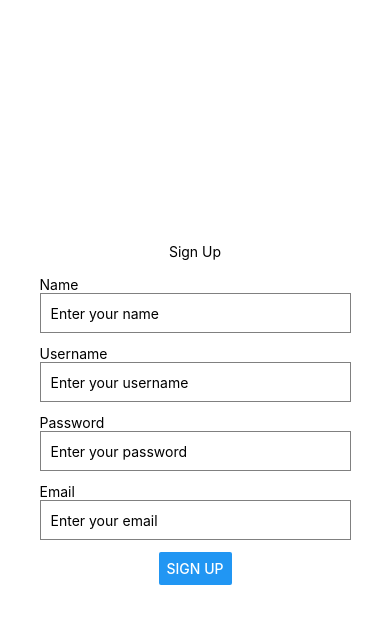
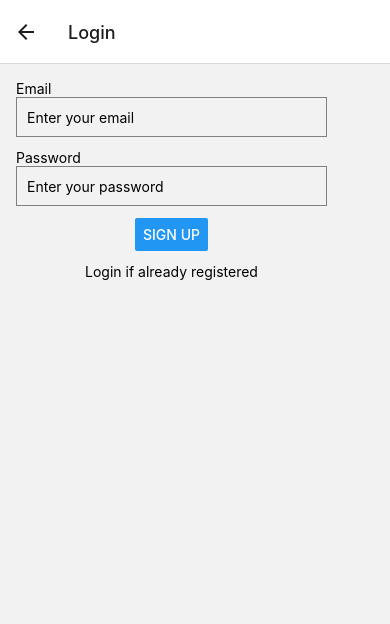
Before and after one commit to Jessel1994/flash-cards-fe, a React Native app in the folder FlashCardsApp/: screen /Login in a window 390 px wide. Shown: the top 624 px of the page. Built offline with nearby package versions, Linux system fonts and the light colour scheme.

Commit message:
home page login page sing up page

```diff
--- a/FlashCardsApp/App.js
+++ b/FlashCardsApp/App.js
@@ -1,12 +1,50 @@
+import React from 'react';
 import { StatusBar } from 'expo-status-bar';
-import { StyleSheet, Text, View } from 'react-native';
+import { Text, View, TouchableOpacity, StyleSheet } from 'react-native';
+import { NavigationContainer } from '@react-navigation/native';
+import { createStackNavigator } from '@react-navigation/stack';
+
+const Stack = createStackNavigator();
+
 import SignUpForm from './components/SignUp';
+import Login from './components/Login';
 
 export default function App() {
   return (
+    <NavigationContainer>
+      <Stack.Navigator>
+        <Stack.Screen name="Home" component={HomeScreen} />
+        <Stack.Screen name="SignUp" component={SignUpForm} />
+        <Stack.Screen name="Login" component={Login} />
+      </Stack.Navigator>
+    </NavigationContainer>
+
+  );
+}
+
+function HomeScreen({ navigation }) {
+  return (
     <View style={styles.container}>
-      <Text>Sign Up</Text>
-      <SignUpForm />
+      <Text>Welcome to the Flash Cards App!</Text>
+      <Text>Here you can make yourself flashcards and revise!</Text>
+      <TouchableOpacity
+        style={styles.button}
+        activeOpacity={0.7}
+        onPress={() => {
+          navigation.navigate('SignUp');
+        }}
+      >
+        <Text style={styles.buttonText}>Sign Up</Text>
+      </TouchableOpacity>
+      <TouchableOpacity
+        style={styles.button}
+        activeOpacity={0.7}
+        onPress={() => {
+          navigation.navigate('Login');
+        }}
+      >
+        <Text style={styles.buttonText}>Log In</Text>
+      </TouchableOpacity>
       <StatusBar style="auto" />
     </View>
   );
@@ -19,4 +57,17 @@ const styles = StyleSheet.create({
     alignItems: 'center',
     justifyContent: 'center',
   },
+  button: {
+    backgroundColor: 'lightgreen',
+    paddingVertical: 10,
+    paddingHorizontal: 20,
+    borderRadius: 20,
+    marginVertical: 20,
+  },
+  buttonText: {
+    color: 'white',
+    fontSize: 18,
+    fontWeight: 'bold',
+    textAlign: 'center',
+  },
 });
--- /dev/null
+++ b/FlashCardsApp/components/Login.jsx
@@ -0,0 +1,72 @@
+import React, { useState } from 'react';
+import { View, Text, TextInput, Button, StyleSheet } from 'react-native';
+
+
+const Login= () => {
+  const [name, setName] = useState('');
+  const [username, setUsername] = useState('');
+  const [password, setPassword] = useState('');
+  const [email, setEmail] = useState('');
+
+  const handleSignUp = () => {
+
+  };
+
+  return (
+    <View style={styles.container}>
+        <View style={styles.inputContainer}>
+        <Text>Email</Text>
+        <TextInput
+          style={styles.input}
+          placeholder="Enter your email"
+          value={email}
+          onChangeText={setEmail}
+        />
+      </View>
+
+
+      <View style={styles.inputContainer}>
+        <Text>Password</Text>
+        <TextInput
+          style={styles.input}
+          placeholder="Enter your password"
+          secureTextEntry
+          value={password}
+          onChangeText={setPassword}
+        />
+      </View>
+
+
+
+      <Button title="Sign Up" onPress={handleSignUp} style={styles.signUpButton} />
+      <Text>Login if already registered</Text>
+    </View>
+  );
+};
+
+const styles = StyleSheet.create({
+  container: {
+    width: 343,
+    padding: 16,
+    flexDirection: 'column',
+    alignItems: 'center',
+    gap: 12,
+  },
+  inputContainer: {
+    width: '100%',
+  },
+  input: {
+    width: '100%',
+    height: 40,
+    borderWidth: 1,
+    borderColor: 'gray',
+    paddingHorizontal: 10,
+  },
+  signUpButton: {
+    borderRadius: 100,
+    backgroundColor: 'green',
+    color: 'green'
+  },
+});
+
+export default Login;
--- a/FlashCardsApp/components/SignUp.js
+++ b/FlashCardsApp/components/SignUp.jsx
@@ -1,5 +1,6 @@
 import React, { useState } from 'react';
-import { View, Text, TextInput, Button, StyleSheet } from 'react-native';
+import { View, Text, TextInput, Button, StyleSheet, TouchableOpacity} from 'react-native';
+
 
 const SignUpForm = () => {
   const [name, setName] = useState('');
@@ -8,7 +9,7 @@ const SignUpForm = () => {
   const [email, setEmail] = useState('');
 
   const handleSignUp = () => {
-    // Implement your sign-up logic here (e.g., API calls, validation, etc.).
+
   };
 
   return (
@@ -55,6 +56,7 @@ const SignUpForm = () => {
       </View>
 
       <Button title="Sign Up" onPress={handleSignUp} style={styles.signUpButton} />
+      <Text>Login if already registered</Text>
     </View>
   );
 };
@@ -79,7 +81,8 @@ const styles = StyleSheet.create({
   },
   signUpButton: {
     borderRadius: 100,
-    backgroundColor: 'lightgreen',
+    backgroundColor: 'green',
+    color: 'green'
   },
 });
 
--- a/FlashCardsApp/package.json
+++ b/FlashCardsApp/package.json
@@ -10,6 +10,8 @@
   },
   "dependencies": {
     "@expo/webpack-config": "^19.0.0",
+    "@react-navigation/native": "^6.1.9",
+    "@react-navigation/stack": "^6.3.20",
     "expo": "^49.0.16",
     "expo-status-bar": "~1.6.0",
     "react": "18.2.0",
```
Also changed, not shown: 1 other file (tests, documents, lock files or other folders).
